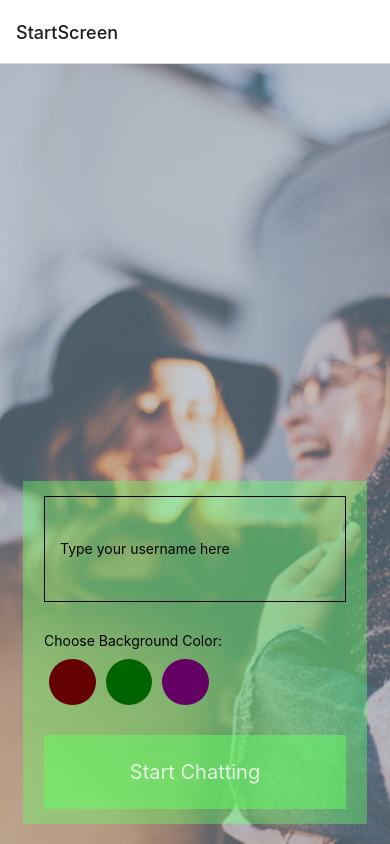
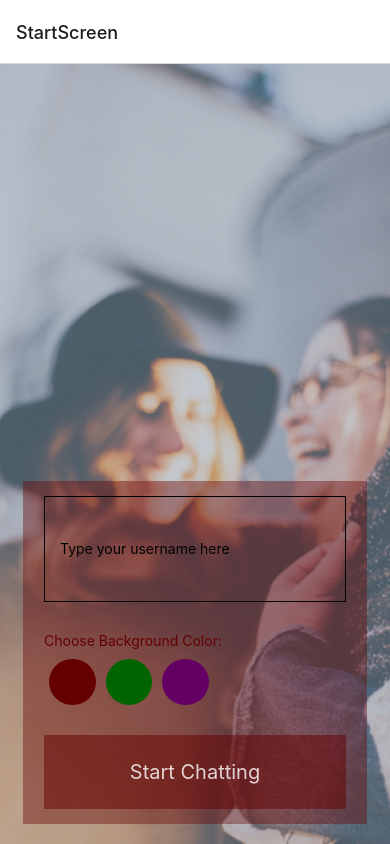
Before and after one commit to Sean-Andrew-Stanek/chatter, a React Native app: screen /StartScreen in a window 390 px wide. Built offline with nearby package versions, Linux system fonts and the light colour scheme.

Commit message:
Fixed text problem

```diff
--- a/components/StartScreen/StartScreen.js
+++ b/components/StartScreen/StartScreen.js
@@ -21,7 +21,7 @@ const changeAlpha = (rgbaString, newAlpha) => {
 const StartScreen = ({navigation}) => {
 
     const [name, setName] = useState('');
-    const [backgroundColor, setBackgroundColor] = useState('rbga(100, 255, 100, 0.8)');
+    const [backgroundColor, setBackgroundColor] = useState('rbga(100, 0, 0, 1)');
 
     const colorOptions = ['rgba(100, 0, 0, 1)', 'rgba(0, 100, 0, 1)', 'rgba(100,0,100, 1)'];
 
@@ -51,7 +51,7 @@ const StartScreen = ({navigation}) => {
                     {
                         //COLOR SELECTION LABEL
                     }
-                    <Text style={[{color: backgroundColor, paddingBottom: 5, width:'100%', textAlignVertical:'center', fontSize:14, textAlign: 'left', marginVertical:0}]}>
+                    <Text style={[{color: changeAlpha(backgroundColor, 1), paddingBottom: 5, width:'100%', textAlignVertical:'center', fontSize:14, textAlign: 'left', marginVertical:0}]}>
                         Choose Background Color:
                     </Text>
                     {
```
